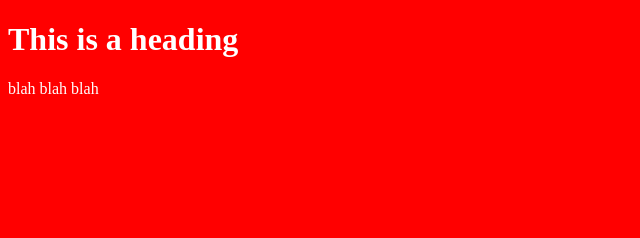
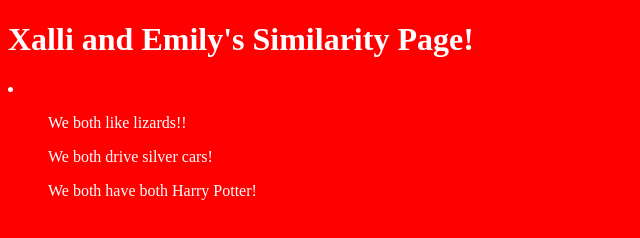
Before and after one commit to EmilyMenken/PairProgramming4, a website: page views/index.html in a window 1280 px wide. Shown: the whole page, without its empty margins (0-640 px from the left). Drawn offline with Linux system fonts and the light colour scheme.

Commit message:
2. HTML, needs pitures

```diff
--- a/views/index.html
+++ b/views/index.html
@@ -10,7 +10,21 @@
 
 </head>
 <body>
-    <h1>This is a heading</h1>
-    <p>blah blah blah</p>
+    <h1>Xalli and Emily's Similarity Page!</h1>
+    <li>
+<ul>
+We both like lizards!!
+</ul>
+
+<ul>
+We both drive silver cars!
+</ul>
+
+<!--Harry potter picture-->
+<ul>
+We both have both Harry Potter!
+</ul>
+    </li>
+
 </body>
 </html>
```
